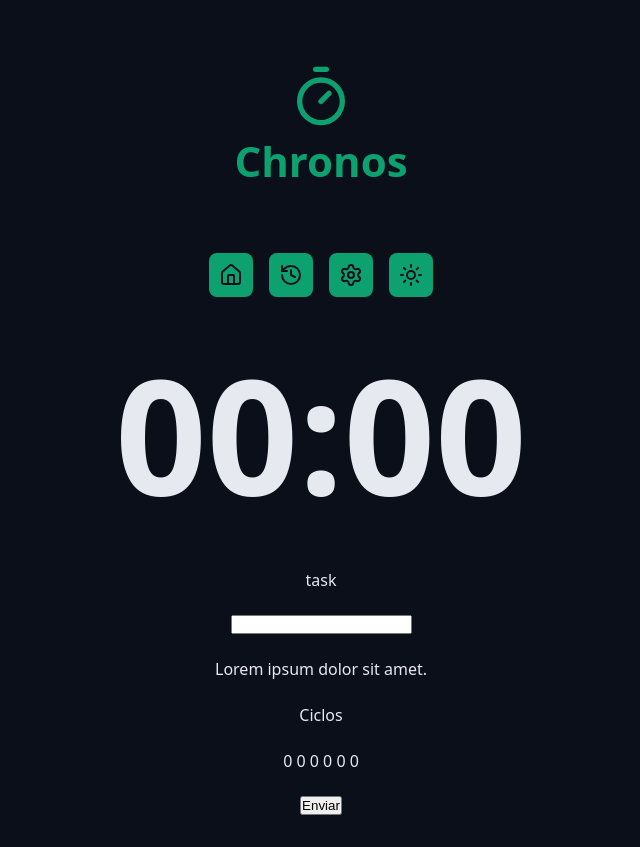
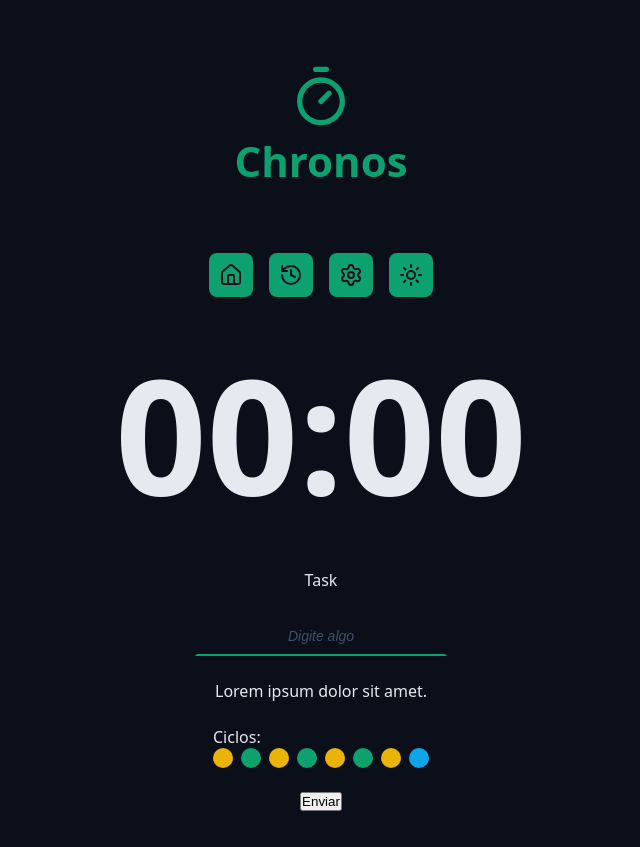
Before and after one commit to kaianvs/chronos-pomodoro, a React (Vite) app: page / in a window 1280 px wide. Shown: the whole page, without its empty margins (319-959 px from the left). Built offline with nearby package versions, Linux system fonts and the light colour scheme.

Commit message:
feat: add componente de ciclos

```diff
--- a/src/App.tsx
+++ b/src/App.tsx
@@ -5,8 +5,12 @@
 import { Menu } from "./components/Menu"
 import { Countdown } from "./components/Countdown"
 import { DefaultInput } from "./components/DefaultInput"
+import { Cycles } from "./components/Cycles"
+
 
 export function App(){
+
+
     return(
         <>
             <Container>
@@ -23,7 +27,7 @@
             <Container>
                 <form className="form" action= ''>
                     <div className="formRow">
-                        <DefaultInput id = 'meuInput'/>
+                        <DefaultInput id = 'meuInput'  type = "text" labelText = "Task" placeholder = "Digite algo"/>
 
                     </div>
 
@@ -32,8 +36,7 @@
                     </div>
 
                     <div className="formRow">
-                        <p>Ciclos</p>
-                        <p>0 0 0 0 0 0</p>
+                       <Cycles/>
                     </div>
 
                     <div className="formRow">
--- /dev/null
+++ b/src/components/Cycles/index.tsx
@@ -0,0 +1,22 @@
+import styles from "./styles.module.css"
+
+export function Cycles(){
+
+  return(
+        <div>
+          <span>Ciclos:</span>
+              <div className={styles.cycleDots}>
+                <span className={`${styles.cycleDot} ${styles.workTime}`}></span>
+                <span className={`${styles.cycleDot} ${styles.shortBreakTime}`}></span>
+                <span className={`${styles.cycleDot} ${styles.workTime}`}></span>
+                <span className={`${styles.cycleDot} ${styles.shortBreakTime}`}></span>
+                <span className={`${styles.cycleDot} ${styles.workTime}`}></span>
+                <span className={`${styles.cycleDot} ${styles.shortBreakTime}`}></span>
+                <span className={`${styles.cycleDot} ${styles.workTime}`}></span>
+                <span className={`${styles.cycleDot} ${styles.longBreakTime}`}></span>
+            </div>
+    </div>
+
+    )
+
+}
--- /dev/null
+++ b/src/components/Cycles/styles.module.css
@@ -0,0 +1,31 @@
+.cycles {
+  display: flex;
+  flex-direction: column;
+  align-items: center;
+  justify-content: center;
+  gap: 1.6rem;
+}
+
+.cycleDots {
+  display: flex;
+  gap: 0.8rem;
+}
+
+.cycleDot {
+  width: 2rem;
+  height: 2rem;
+  background-color: var(--primary);
+  border-radius: 50%;
+}
+
+.workTime {
+  background: var(--warning);
+}
+
+.shortBreakTime {
+  background: var(--primary);
+}
+
+.longBreakTime {
+  background: var(--info);
+}
--- a/src/components/DefaultInput/index.tsx
+++ b/src/components/DefaultInput/index.tsx
@@ -1,13 +1,18 @@
+import  styles  from "./styles.module.css"
+
+
 type DefaultInputProps = {
   id: string;
+  labelText?: string;
+
 } & React.ComponentProps<'input'>
 
 
-export function DefaultInput({ id }:DefaultInputProps){
+export function DefaultInput({ id, labelText, ...rest}:DefaultInputProps){
   return(
   <>
-    <label htmlFor={id}>task</label>
-    <input  id={id} typeof="text" />
+    {labelText && <label htmlFor={id}>{labelText}</label>}
+    <input className={styles.input} id={id} type="text" {...rest} />
   </>
   )
 }
--- a/src/components/DefaultInput/styles.module.css
+++ b/src/components/DefaultInput/styles.module.css
@@ -0,0 +1,28 @@
+.input {
+  background-color: transparent;
+  text-align: center;
+  font-size: 1.8rem;
+  padding: 0.8rem;
+  color: var(--text-default);
+  outline: none;
+
+  border: 0.2rem solid transparent;
+  border-bottom: 0.2rem solid var(--primary);
+  transition: all 0.1s ease-in-out;
+}
+
+.input:focus {
+  border-radius: 0.8rem;
+  border: 0.2rem solid var(--primary);
+}
+
+.input::placeholder {
+  color: var(--gray-500);
+  font-size: 1.4rem;
+  font-style: italic;
+}
+
+.input:disabled {
+  border-bottom: 0.2rem solid var(--disabled);
+  color: var(--text-muted);
+}
```
